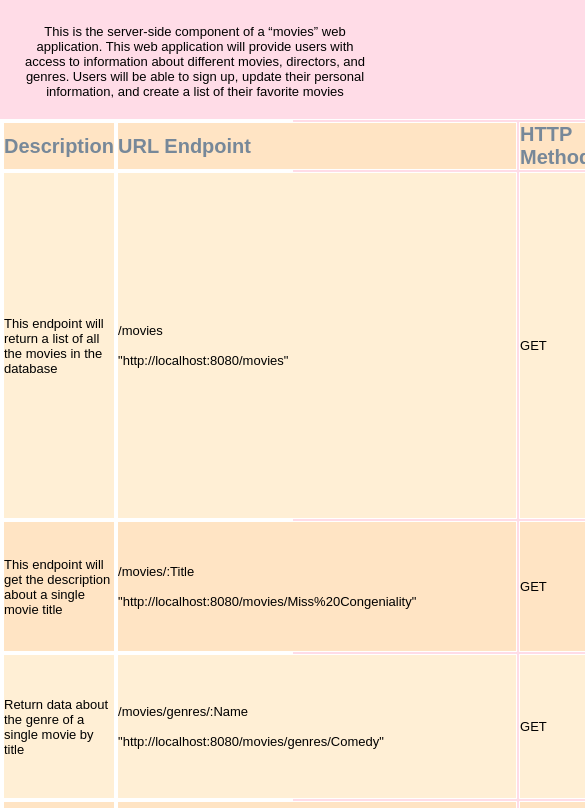
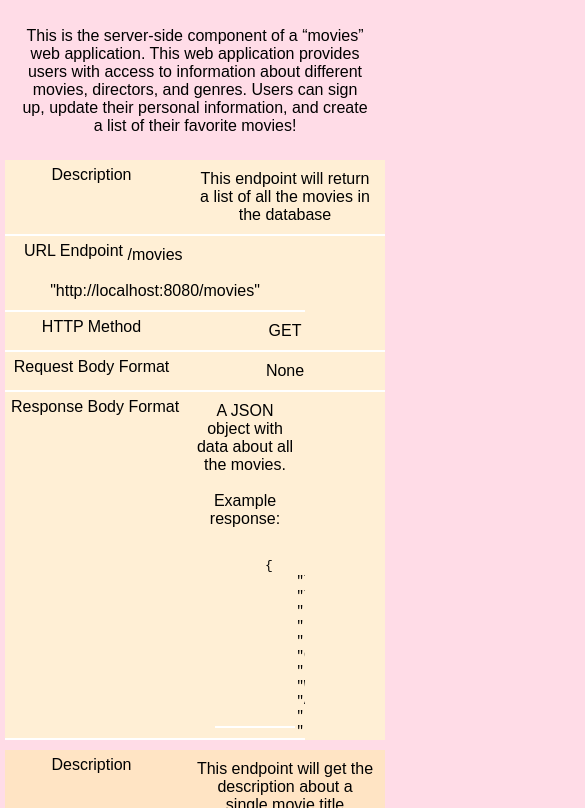
Before and after one commit to jenpyle/myFlix-server, a website: page public/documentation.html in a window 390 px wide. Shown: the part 188-996 px from the top of the page, 585 px wide, since content can reach past the window. Drawn offline with Linux system fonts and the light colour scheme; a web font is replaced by a local one.

Commit message:
Update mobile view of documentation page

```diff
--- a/css/styles.css
+++ b/css/styles.css
@@ -16,7 +16,7 @@
   box-sizing: border-box;
   margin: 0;
   padding: 0;
-  font-size: small;
+  font-size: medium;
 }
 
 body {
@@ -38,51 +38,128 @@ h1 {
 .page-header {
   padding: 20px;
   margin: 10px;
-  border-bottom: 1px solid rosybrown;
+  border-bottom: 1px solid var(--primary-accent-color);
 }
 
 .container {
+  max-width: 100%;
 }
 
 .description {
   padding: 20px;
 }
 
-.documentation-tables {
-  background-color: white;
-  width: 75%;
+table {
+  width: 100%;
+  border-collapse: collapse;
+}
+
+table tr:nth-child(odd) {
+  background: var(--list-seperation-color);
+}
+
+table tr:nth-child(even) {
+  background: var(--secondary-background-color);
 }
 
 th {
   color: lightslategray;
   font-size: 20px;
+  background: var(--secondary-background-color);
+  border: 1px solid white;
 }
 
-table,
-th,
 td {
+  padding: 10px;
   border: 1px solid white;
+}
+
+pre {
+  max-height: 200px;
+  margin-left: 20px;
   text-align: left;
 }
 
-table tr:nth-child(even) {
-  background: var(--list-seperation-color);
-}
-table tr:nth-child(odd) {
-  background: var(--secondary-background-color);
+.url {
+  max-width: 300px;
+  overflow: auto;
+  padding: 10px;
 }
 
-td {
-  max-width: 400px;
+.response-json {
+  max-width: 300px;
+  overflow: auto;
 }
 
-tr,
-pre {
-  max-height: 300px;
+@media all and (max-width: 1435px) {
+  table,
+  thead,
+  tbody,
+  th,
+  td,
+  tr,
+  pre,
+  .url,
+  .response-json {
+    display: block;
+  }
+
+  thead tr {
+    position: absolute;
+    top: -9999px;
+    left: -9999px;
+  }
+
+  tr {
+    border: 5px solid var(--primary-background-color-darker);
+  }
+
+  td,
+  pre {
+    /* Behave  like a "row" */
+    border: none;
+    border-bottom: 2px solid white;
+    position: relative;
+    padding-left: 50%;
+  }
+
+  td:before {
+    /* Now like a table header */
+    position: absolute;
+    /* Top/left values mimic padding */
+    top: 6px;
+    left: 6px;
+    width: 45%;
+    padding-right: 10px;
+    white-space: nowrap;
+  }
+
+  .response-json:before,
+  .url:before {
+    height: 200px;
+    /* Now like a table header */
+    position: absolute;
+    /* Top/left values mimic padding */
+    top: 6px;
+    left: 6px;
+    width: 45%;
+    padding-right: 10px;
+    white-space: nowrap;
+  }
+
+  td:nth-of-type(1):before {
+    content: 'Description';
+  }
+  td:nth-of-type(2):before {
+    content: 'URL Endpoint';
+  }
+  td:nth-of-type(3):before {
+    content: 'HTTP Method';
+  }
+  td:nth-of-type(4):before {
+    content: 'Request Body Format';
+  }
+  td:nth-of-type(5):before {
+    content: 'Response Body Format';
+  }
 }
-
-pre {
-  margin-left: 20px;
-  overflow: scroll;
-  text-align: left;
-}
--- a/public/documentation.html
+++ b/public/documentation.html
@@ -5,6 +5,7 @@
     <meta charset="UTF-8">
     <meta http-equiv="X-UA-Compatible" content="IE=edge">
     <meta name="viewport" content="width=device-width, initial-scale=1.0">
+
     <link rel="shortcut icon" type="image/png" href="/img/flix-favicon.png" />
     <link rel="preconnect" href="https://fonts.gstatic.com">
     <link href="https://fonts.googleapis.com/css2?family=Bungee+Outline&family=Londrina+Outline&display=swap"
@@ -24,13 +25,14 @@
         <div class="description">
             <p>
                 This is the server-side component of a “movies” web application. This web
-                application will provide users with access to information about different
-                movies, directors, and genres. Users will be able to sign up, update their
-                personal information, and create a list of their favorite movies
+                application provides users with access to information about different
+                movies, directors, and genres. Users can sign up, update their
+                personal information, and create a list of their favorite movies!
             </p>
         </div>
-        <div class="documentation-tables">
+        <div>
             <table>
+                <thead>
                     <tr>
                         <th>Description</th>
                         <th>URL Endpoint</th>
@@ -38,14 +40,17 @@
                         <th>Request Body Format</th>
                         <th>Response Body Format</th>
                     </tr>
+                </thead>
+                <tbody>
                     <tr>
                         <td>This endpoint will return a list of all the movies in the database</td>
-                    <td>/movies<div><br />
+                        <td class="url">/movies<div><br />
                                 "http://localhost:8080/movies"</div>
                         </td>
                         <td>GET</td>
                         <td>None</td>
-                    <td>A JSON object with data about all the movies. </br></br>Example response:
+                        <td class="response-json">A JSON object with data about all the movies. </br></br>Example
+                            response:
                             <pre></br>
 {
     "Title": "Hidden Figures",
@@ -164,11 +169,11 @@
                     </tr>
                     <tr>
                         <td>This endpoint will get the description about a single movie title</td>
-                    <td>/movies/:Title<div></br>"http://localhost:8080/movies/Miss%20Congeniality"</div>
+                        <td class="url">/movies/:Title<div></br>"http://localhost:8080/movies/Miss%20Congeniality"</div>
                         </td>
                         <td>GET</td>
                         <td>None</td>
-                    <td>Description of the specified movie title.</br></br>Example response:
+                        <td class="response-json">Description of the specified movie title.</br></br>Example response:
                             <pre></br>
 "An F.B.I. Agent must go undercover in the
 Miss United States beauty pageant to prevent
@@ -178,11 +183,12 @@ a group from bombing the event."
                     </tr>
                     <tr>
                         <td>Return data about the genre of a single movie by title</td>
-                    <td>/movies/genres/:Name<div><br />"http://localhost:8080/movies/genres/Comedy"</div>
+                        <td class="url">/movies/genres/:Name<div><br />"http://localhost:8080/movies/genres/Comedy"
+                            </div>
                         </td>
                         <td>GET</td>
                         <td>None</td>
-                    <td>Description of the specified genre.</br></br>Example response:
+                        <td class="response-json">Description of the specified genre.</br></br>Example response:
                             <pre></br>
 "Comedy is a genre of film in which the main emphasis is on
  humor. These films are designed to make the audience laugh
@@ -193,11 +199,15 @@ a group from bombing the event."
                     </tr>
                     <tr>
                         <td>This will return data about a movie director by name</td>
-                    <td>/movies/directors/:Name<div></br>"http://localhost:8080/movies/directors/Julie%20Cohen"</div>
+                        <td class="url">/movies/directors/:Name<div>
+                                </br>"http://localhost:8080/movies/directors/Julie%20Cohen"
+                            </div>
                         </td>
                         <td>GET</td>
                         <td>None</td>
-                    <td>A JSON object with Name, Bio, and Birthday of the specified director.</br></br>Example response:
+                        <td class="response-json">A JSON object with Name, Bio, and Birthday of the specified
+                            director.</br></br>Example
+                            response:
                             <pre></br>
 {
     "Name": "Julie Cohen",
@@ -209,7 +219,7 @@ a group from bombing the event."
                     </tr>
                     <tr>
                         <td>This allows new users to register</td>
-                    <td>/users<div></br>"http://localhost:8080/users"</div>
+                        <td class="url">/users<div></br>"http://localhost:8080/users"</div>
                         </td>
                         <td>POST</td>
                         <td>
@@ -224,7 +234,7 @@ a group from bombing the event."
 }
                         </pre>
                         </td>
-                    <td>
+                        <td class="response-json">
                             A JSON object with data about the new user in this format:
                             <pre>
 
@@ -251,10 +261,9 @@ Example response:
                         </pre>
                         </td>
                     </tr>
-
                     <tr>
                         <td>This allows users to update their info/username</td>
-                    <td>/users/:Username<div></br>"http://localhost:8080/users/LeslieKnope"</div>
+                        <td class="url">/users/:Username<div></br>"http://localhost:8080/users/LeslieKnope"</div>
                         </td>
                         <td>PUT</td>
                         <td>
@@ -269,7 +278,7 @@ Example response:
 }
                         </pre>
                         </td>
-                    <td>
+                        <td class="response-json">
                             A JSON object with data about the updated user in this format:
                             <pre>
 
@@ -296,12 +305,13 @@ Example response:
                     </tr>
                     <tr>
                         <td>This allows users to add a movie to their FavoriteMovies list</td>
-                    <td>/users/:Username/movies/:MovieID<div>
+                        <td class="url">/users/:Username/movies/:MovieID<div>
                                 </br>"http://localhost:8080/users/LeslieKnope1/Movies/605cf6e67759ae52096e6f03"</div>
                         </td>
                         <td>POST</td>
                         <td>None</td>
-                    <td>A JSON object of the user's data, including the updated FavoriteMovies list.</br></br>Example
+                        <td class="response-json">A JSON object of the user's data, including the updated FavoriteMovies
+                            list.</br></br>Example
                             response:
                             <pre></br>
 {
@@ -320,8 +330,9 @@ Example response:
                     </tr>
                     <tr>
                         <td>This allows users to remove movies from their favorite movies array</td>
-                    <td>/users/:Username/favoritemovies/:MovieID<div>
-                            </br>"http://localhost:8080/users/LeslieKnope/favoritemovies/605cf6e67759ae52096e6f03"</div>
+                        <td class="url">/users/:Username/favoritemovies/:MovieID<div>
+                                </br>"http://localhost:8080/users/LeslieKnope/favoritemovies/605cf6e67759ae52096e6f03"
+                            </div>
                         </td>
                         <td>DELETE</td>
                         <td>None</td>
@@ -334,21 +345,21 @@ Movie ID 605cf6e67759ae52096e6f03 was deleted from user LeslieKnope
                     </tr>
                     <tr>
                         <td>This allows users to deactivate their account</td>
-                    <td>/users<div></br>"http://localhost:8080/users/LeslieKnope"</div>
+                        <td class="url">/users<div></br>"http://localhost:8080/users/LeslieKnope"</div>
                         </td>
                         <td>DELETE</td>
                         <td>None</td>
-                    <td>
+                        <td class="response-json">
                             Example response:</br></br>
                             <pre>
 User LeslieKnope was deleted.
                     </pre>
                         </td>
                     </tr>
+                </tbody>
             </table>
         </div>
     </div>
 </body>
-<!-- ./mongoexport -d myFlixDB -c users -o users.json -->
 
 </html>
```
Lines whose indentation alone changed are shown as unchanged.
